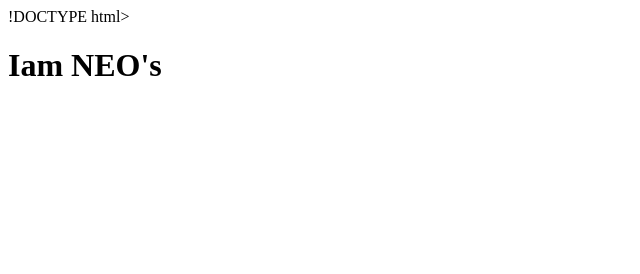
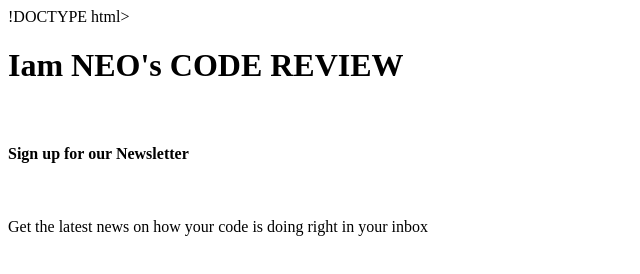
Before and after one commit to iamneo-production/cefaccebebdec305714313bbaaaabbcbbfefone, a website: page public/index.html in a window 1280 px wide. Shown: the whole page, without its empty margins (0-640 px from the left). Drawn offline with Linux system fonts and the light colour scheme.

Commit message:
Backup Commit

```diff
--- a/public/index.html
+++ b/public/index.html
@@ -6,7 +6,13 @@
 
 </head>
 <body>
-    <h1>Iam NEO's </h1>
+    <h1>Iam NEO's CODE REVIEW</h1>
+    <br>
+    <h4>Sign up for our Newsletter</h4>
+    <br>
+    <p>Get the latest news on how your code is doing right in your inbox</p>
+
+
 
 
 </body>
```
